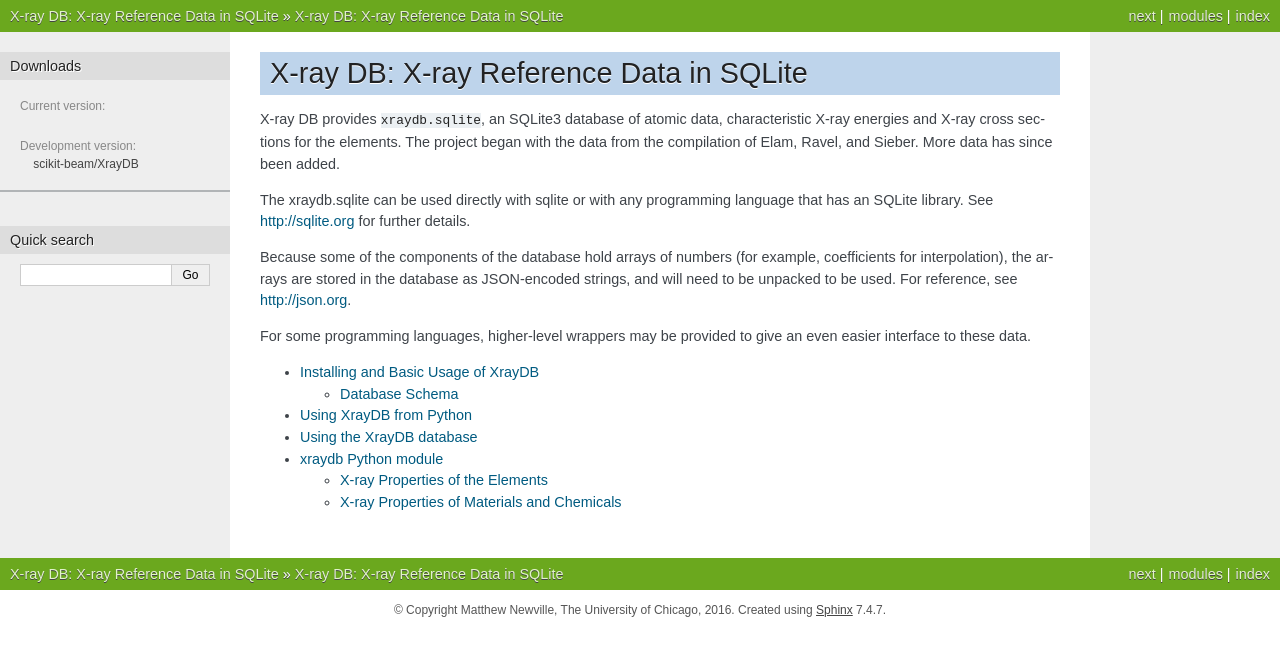
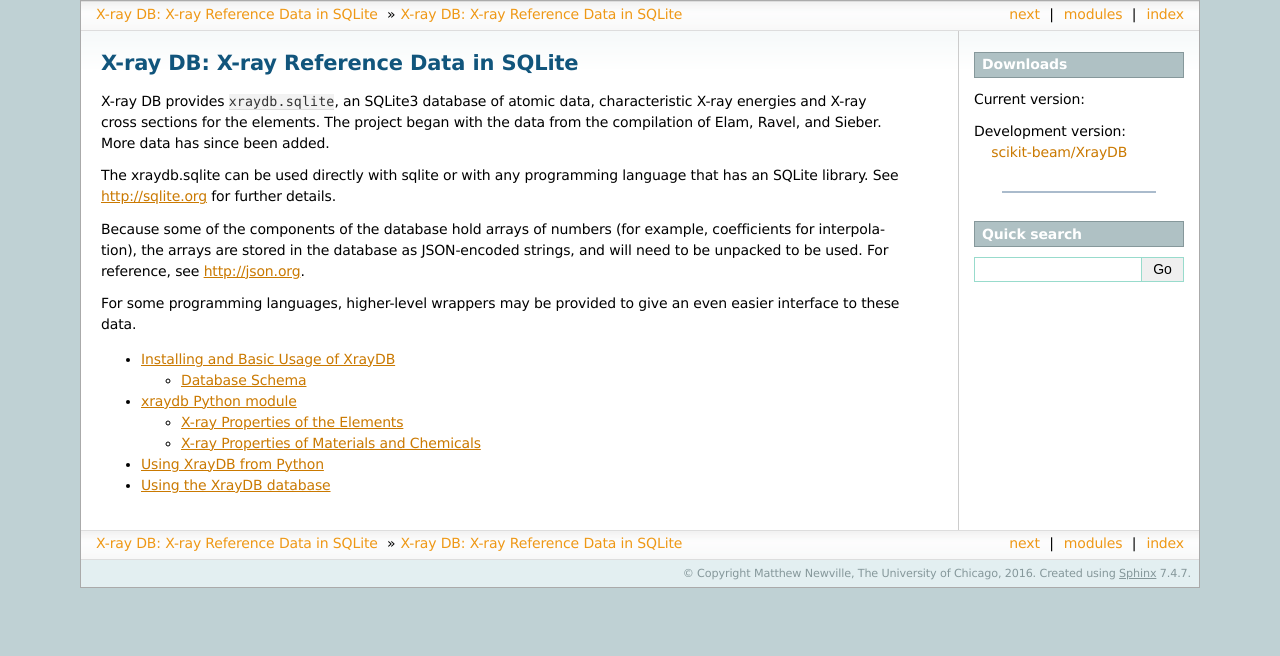
Before and after one commit to scikit-beam/XrayDB, a Sphinx documentation site: the page built from doc/index.rst, in a window 1280 px wide. Shown: the top 656 px of the page. Built offline with Sphinx 7.4.7, drawn with Linux system fonts in a browser that asks for light colours; formulas are drawn with MathJax 3; the version number could not be read and is left out.

Commit message:
theming, doc tweaks

```diff
--- a/doc/conf.py
+++ b/doc/conf.py
@@ -117,8 +117,9 @@
 
 # The theme to use for HTML and HTML Help pages.  Major themes that come with
 # Sphinx are currently 'default' and 'sphinxdoc'.
-html_theme = 'default'
-html_theme = 'nature'
+html_theme = 'sphinxdoc'
+# html_theme = 'alabaster'
+# html_theme = 'nature'
 # html_theme = 'agogo'
 # html_theme_options = {'pagewidth':'85em', 'documentwidth':'60em', 'sidebarwidth': '25em',
 #                       # 'headercolor1': '#000080',
--- a/doc/index.rst
+++ b/doc/index.rst
@@ -23,5 +23,5 @@
    :maxdepth: 2
 
    installation
+   xraydb
    python
-   xraydb
```
